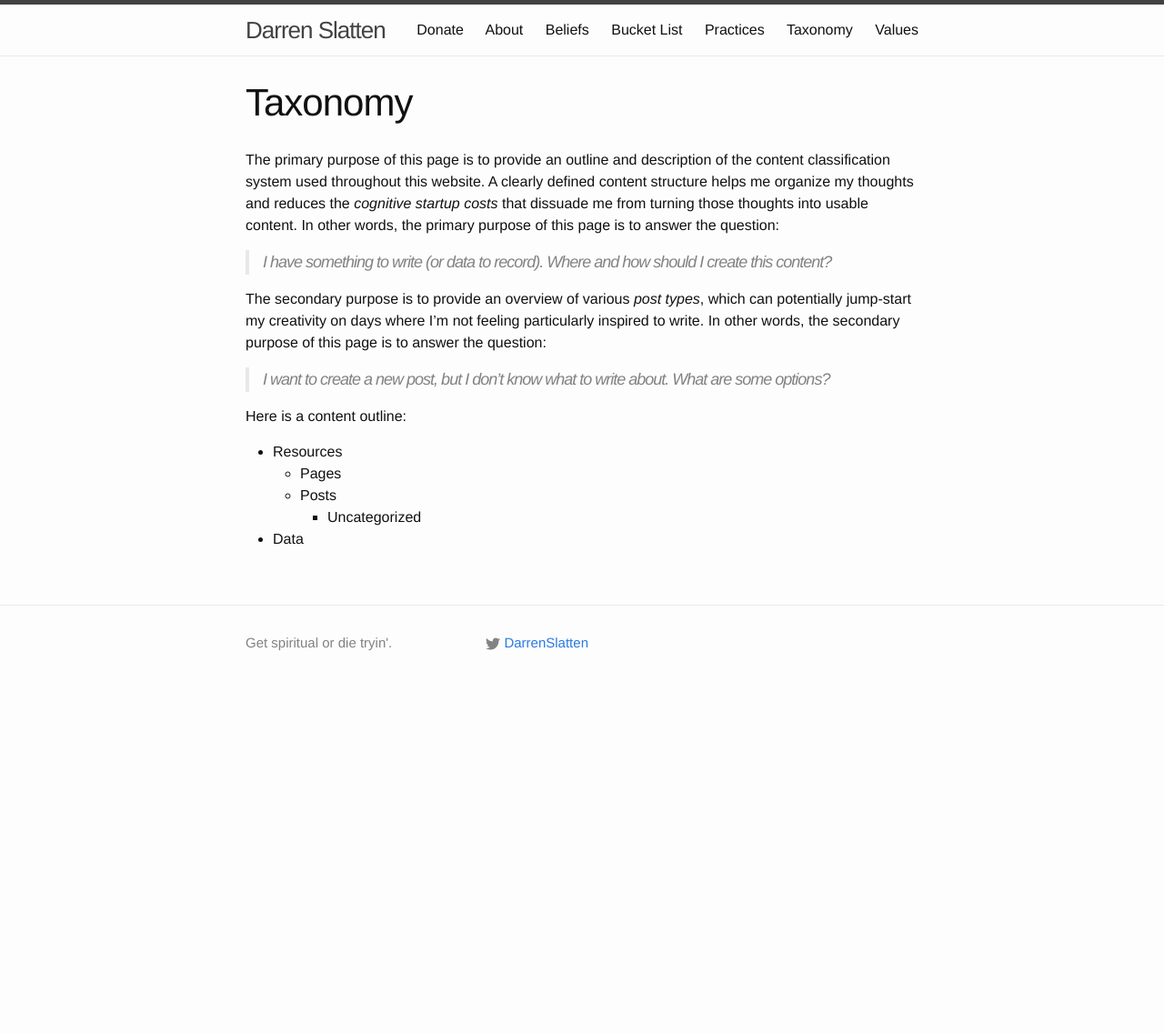
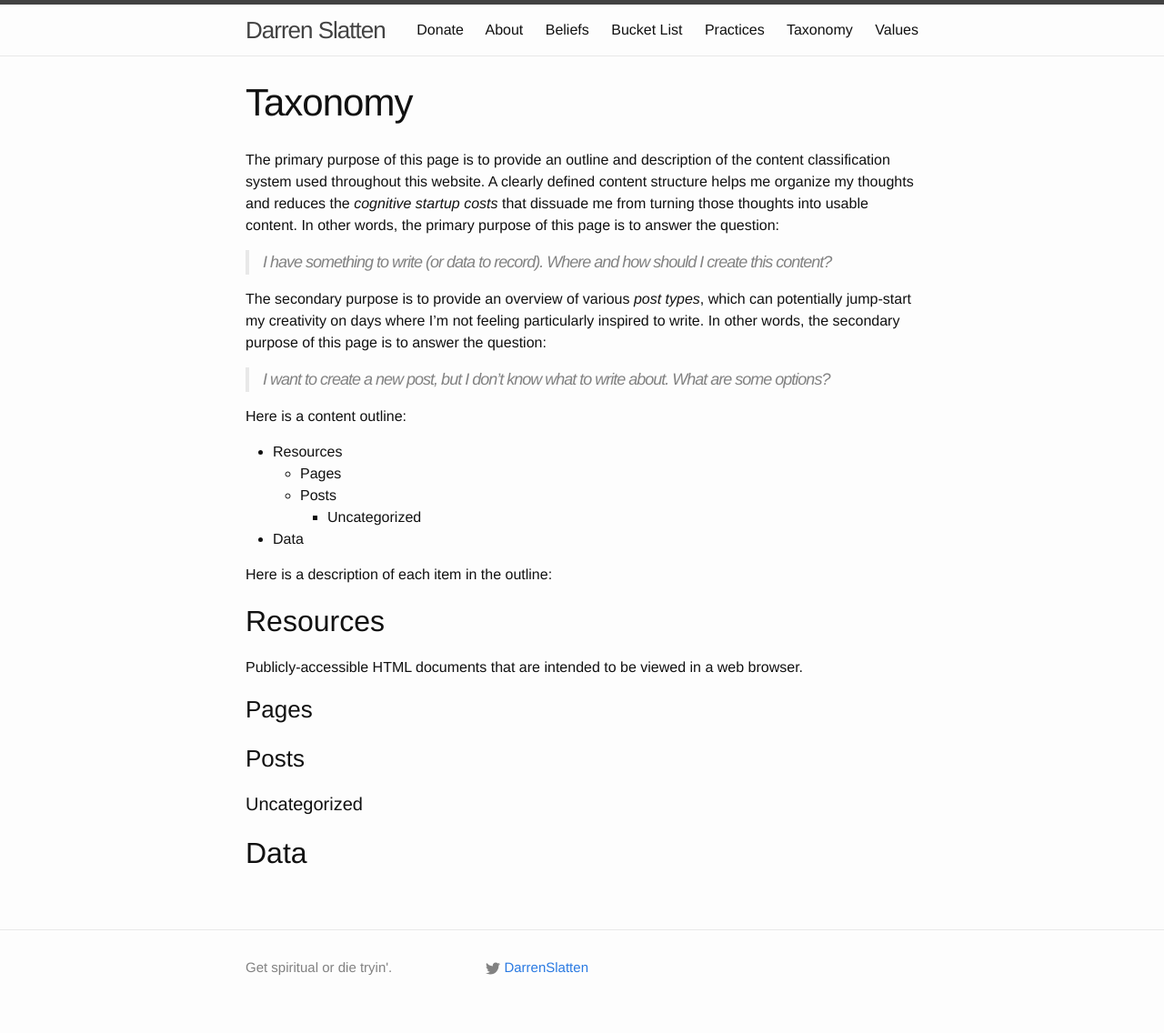
Before and after one commit to dslatten/dslatten.github.io, a Jekyll site: the page built from taxonomy.md, in a window 1280 px wide. Shown: the whole page at 91% size. Built offline with Jekyll 4.4.1, drawn with Linux system fonts in a browser that asks for light colours; before the commit the page ends 900 px from its top, so only the background shows below that.

Commit message:
Updated Taxonomy page

```diff
--- a/taxonomy.md
+++ b/taxonomy.md
@@ -18,3 +18,20 @@
     * Posts
         * Uncategorized
 * Data
+
+Here is a description of each item in the outline:
+
+## Resources
+
+Publicly-accessible HTML documents that are intended to be viewed in a web browser.
+
+### Pages
+
+
+### Posts
+
+
+#### Uncategorized
+
+
+## Data
```
